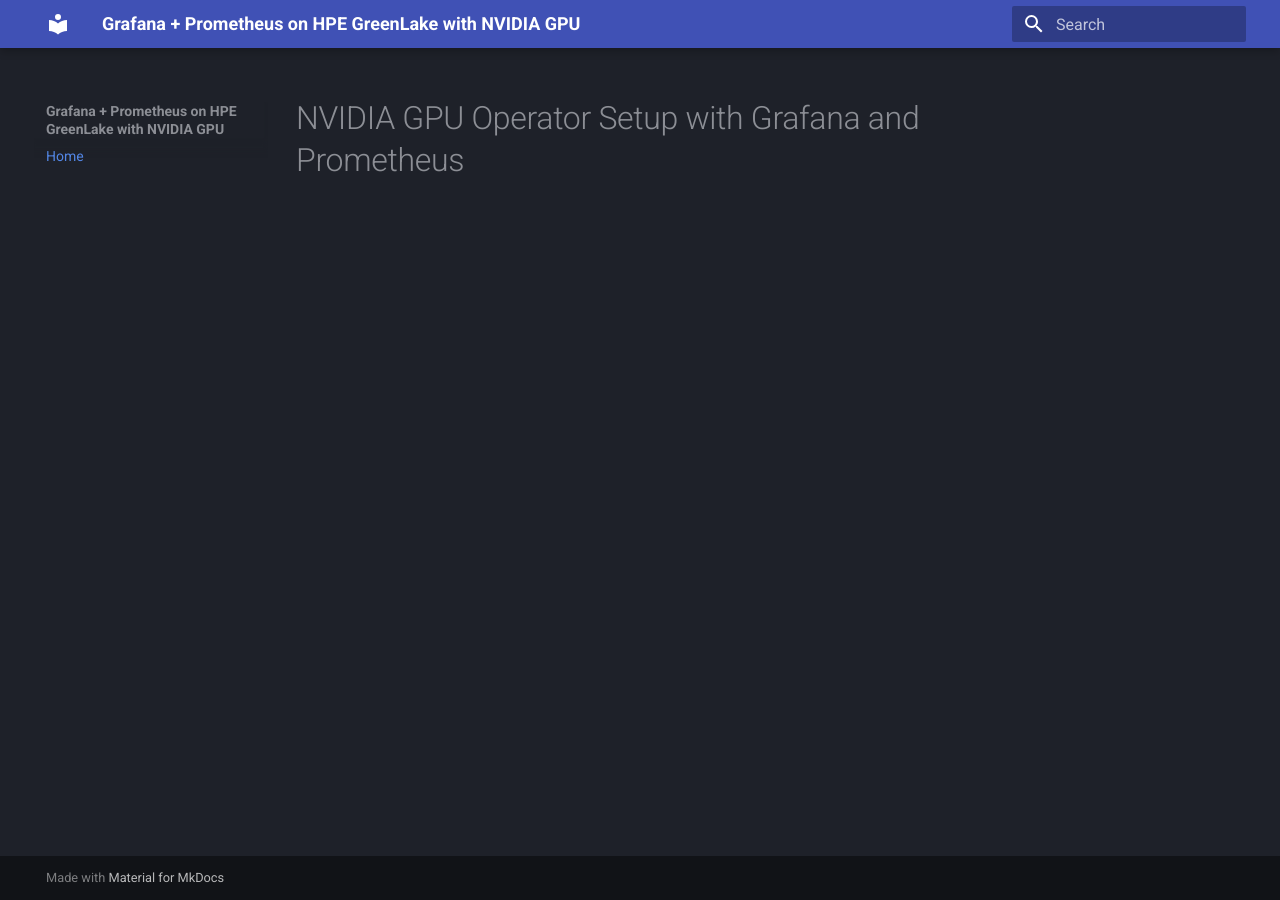
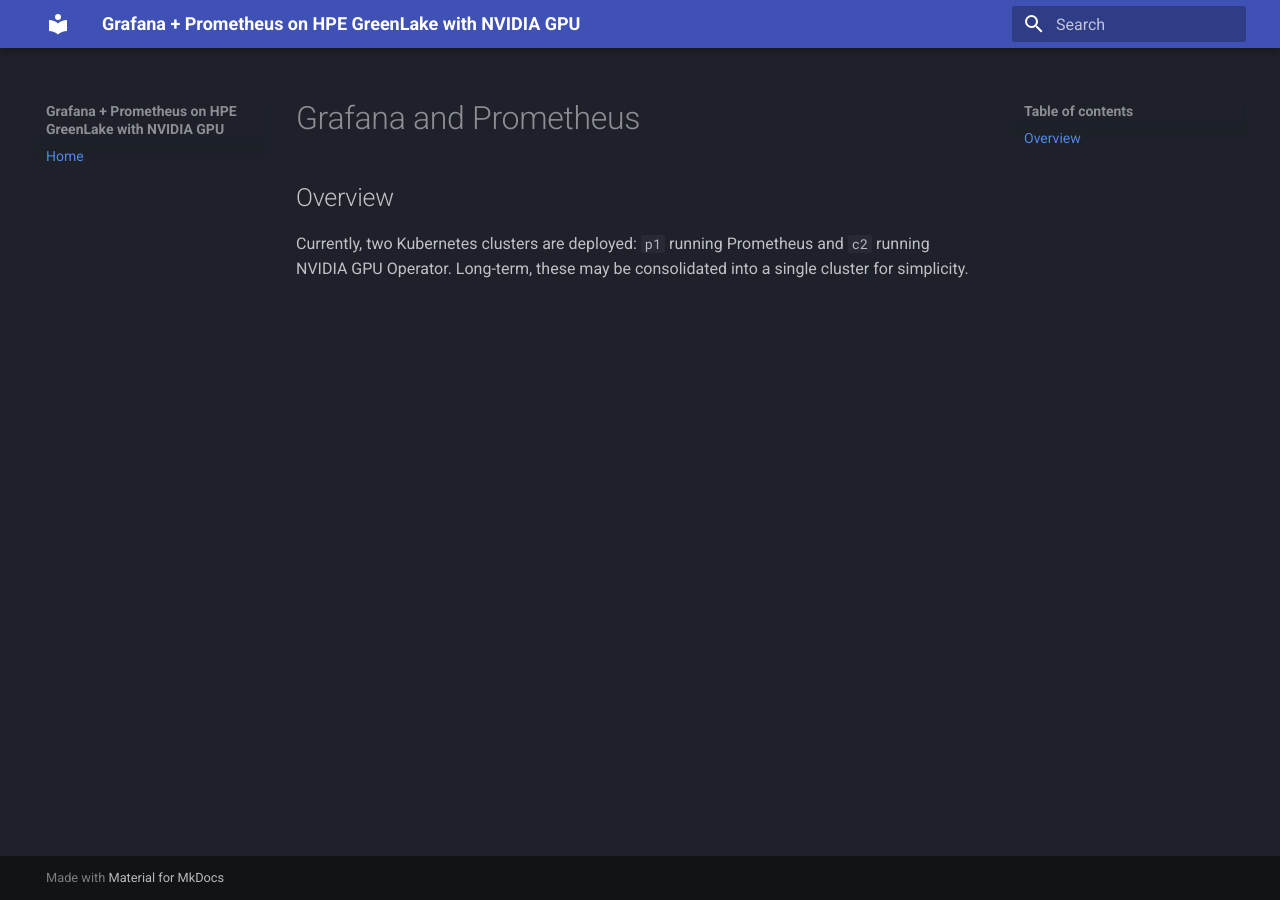
Before and after one commit to hjma29/grafana-prometheus-hpe-greenlake-com-nvidia, an MkDocs documentation site: the page built from docs/whitepaper.md, in a window 1280 px wide. Built offline with MkDocs 1.6.1 and Material for MkDocs 9.7.7, drawn with Linux system fonts in a browser that asks for light colours.

Commit message:
251008-10:37 on mini4

```diff
--- a/docs/whitepaper.md
+++ b/docs/whitepaper.md
@@ -1 +1,6 @@
-# NVIDIA GPU Operator Setup with Grafana and Prometheus
+# Grafana and Prometheus
+
+
+## Overview
+
+Currently, two Kubernetes clusters are deployed: `p1` running Prometheus and `c2` running NVIDIA GPU Operator. Long-term, these may be consolidated into a single cluster for simplicity.
```
